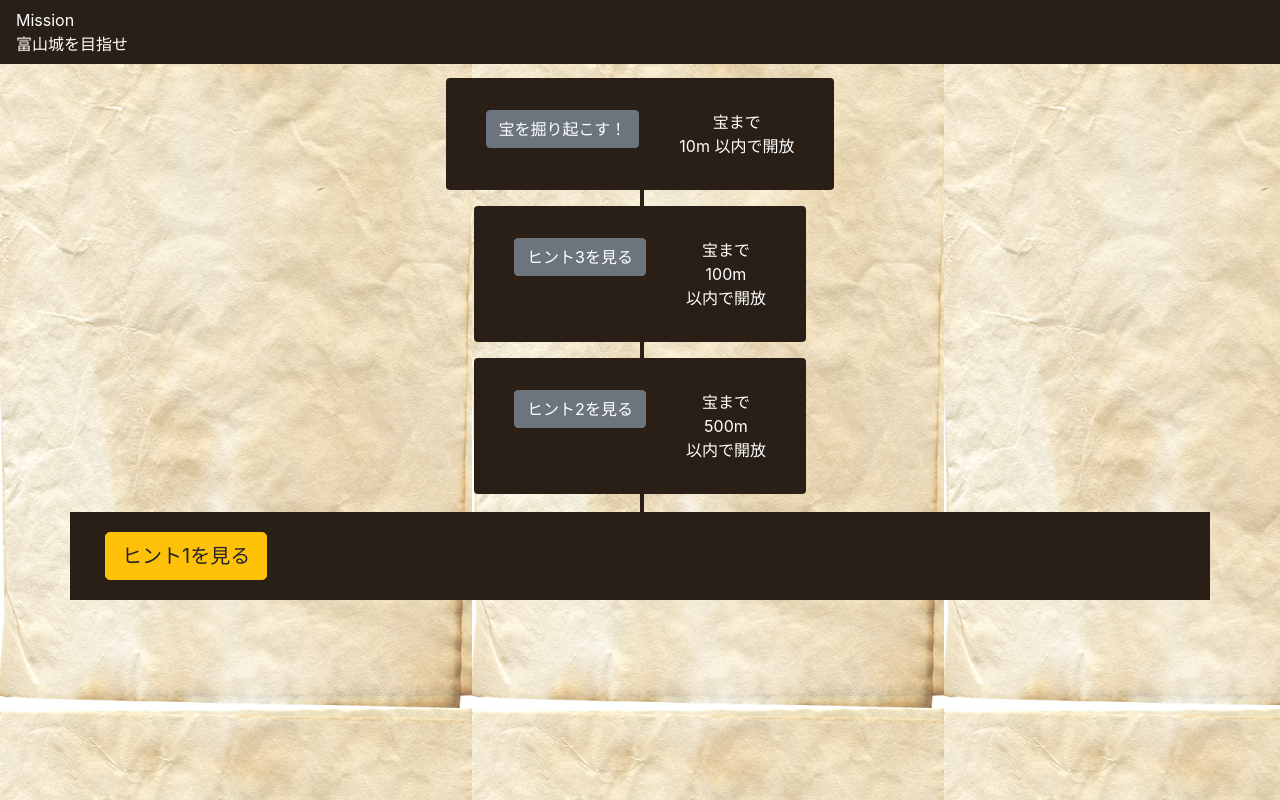
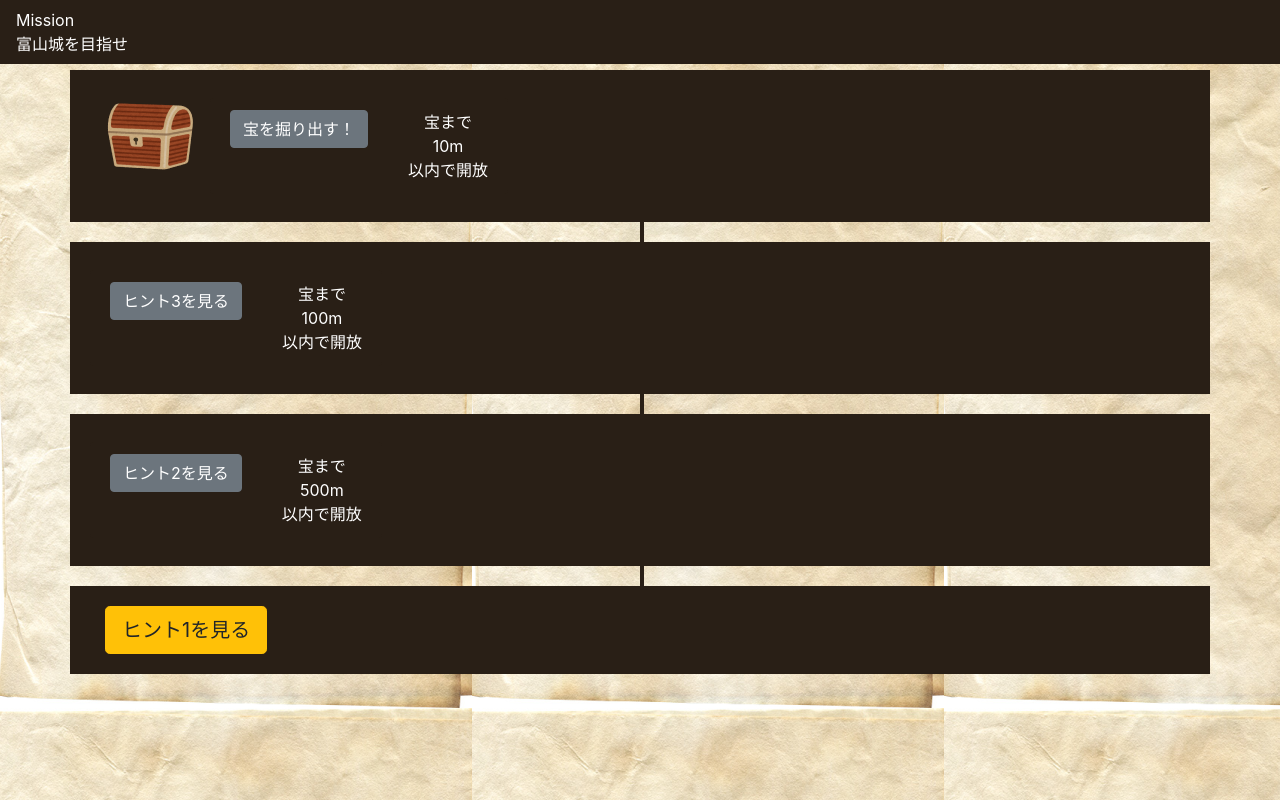
Before and after one commit to toyamahackathon2021/fe, a Next.js app: page /hint/1 in a window 1280 px wide. Built offline with nearby package versions, Linux system fonts and the light colour scheme; no server answers.

Commit message:
hint icon

```diff
--- a/pages/hint/[id].tsx
+++ b/pages/hint/[id].tsx
@@ -4,6 +4,7 @@ import {
   Button,
   Container,
   Col,
+  Image,
   ListGroup,
   Navbar,
   Row,
@@ -49,7 +50,7 @@ padding-top: 50px;
   background-color: #291F16;
  }
  .hintListWrapper {
-  margin: 0 auto 20px;
+  margin-bottom: 20px;
   padding: 20px;
   background-color: #291F16;
   position: relative;
@@ -116,8 +117,17 @@ const Hint = () => {
             {questData.mission_title}
           </Navbar>
           {true && (
-            <Row>
-              <ListGroup horizontal={true} className="my-2 hintListWrapper">
+            <Row className="hintListWrapper">
+              <Col md="auto" className="center">
+                <Image
+                  width={90}
+                  height={90}
+                  alt="takara"
+                  src="/kaizoku_takarabako.png"
+                  className="thumnail"
+                />
+              </Col>
+              <ListGroup horizontal={true} className="my-2">
                 <ListGroup.Item className="hintItem">
                   <Button
                     variant={inGeoFence(dist, 10) ? "warning" : "secondary"}
@@ -126,13 +136,13 @@ const Hint = () => {
                       router.push(`/send/${id}`);
                     }}
                   >
-                    宝を掘り起こす！
+                    宝を掘り出す！
                   </Button>
                 </ListGroup.Item>
                 <ListGroup.Item className="hintItem">
                   宝まで
                   <br />
-                  {10}m 以内で開放
+                  {10}m<br/>以内で開放
                 </ListGroup.Item>
               </ListGroup>
             </Row>
@@ -160,10 +170,10 @@ const Hint = () => {
             const isInGeoFence = inGeoFence(dist, h.trigger.dist);
 
             return (
-              <Row>
+              <Row className="hintListWrapper">
                 <ListGroup
                   horizontal={true}
-                  className="my-2 hintListWrapper"
+                  className="my-2"
                   key={idx}
                 >
                   <ListGroup.Item className="hintItem">
```
